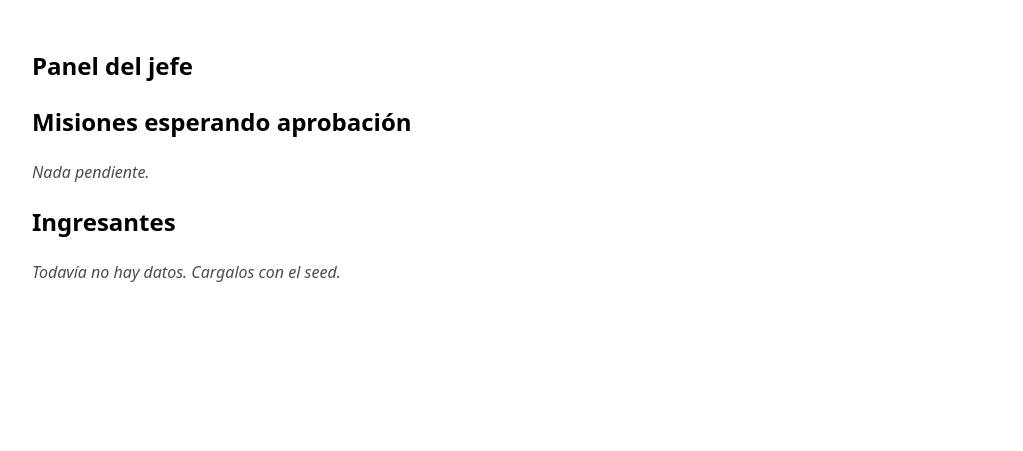
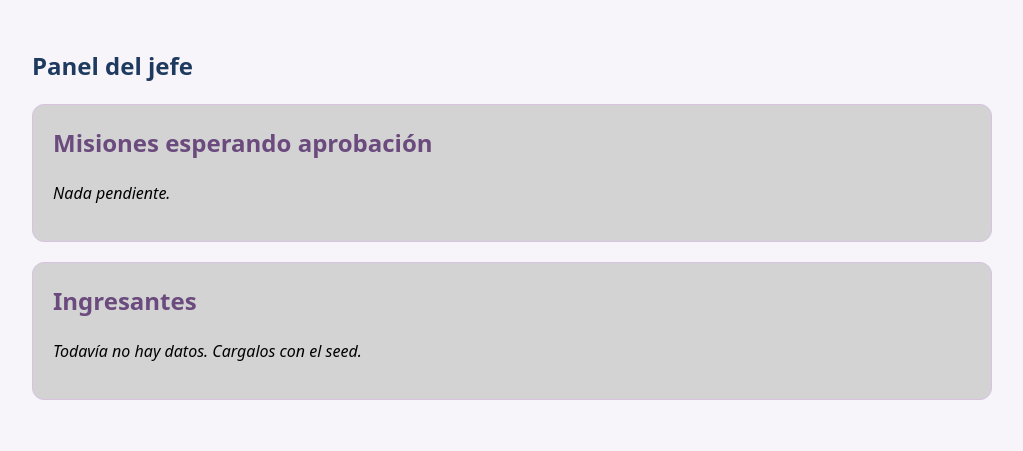
Before and after one commit to eruann/IAA-2026-onboarding-con-agentes, a Python web app: template src/onboarding/api/templates/panel/index.html in a window 1280 px wide. Shown: the top 451 px of the page, without its empty margins (128-1151 px from the left). Run offline with Jinja, Linux system fonts and the light colour scheme; the template is opened without the code that fills it, so the values that code supplies are empty.

Commit message:
Guardo mis cambios en base.html

```diff
--- a/src/onboarding/api/templates/base.html
+++ b/src/onboarding/api/templates/base.html
@@ -8,12 +8,30 @@
     <script src="https://unpkg.com/htmx.org@2.0.3" defer></script>
     <style>
       :root { color-scheme: light dark; }
-      body {
-        margin: 0 auto; padding: 2rem 1.5rem; max-width: 60rem;
-        font: 16px/1.5 system-ui, sans-serif;
-      }
+    body {
+  section {
+  background-color: #D3D3D3;
+  border: 1px solid #d7c3df;
+  border-radius: 12px;
+  padding: 1.25rem;
+  margin: 1.25rem 0;
+}
+
+h2 {
+  color: #6B4A7D;
+  margin-top: 0;
+}
+  margin: 0 auto; padding: 2rem 1.5rem; max-width: 60rem;
+  font: 16px/1.5 system-ui, sans-serif;
+  background-color: #F7F5FA;
+  color: #1F3A5F;
+}
       h1 { font-size: 1.5rem; }
-      .empty { opacity: .7; font-style: italic; }
+.empty {
+  color: #000000;
+  opacity: 1;
+  font-style: italic;
+}
       table { border-collapse: collapse; width: 100%; }
       th, td { text-align: left; padding: .5rem; border-bottom: 1px solid #8884; }
     </style>
```
